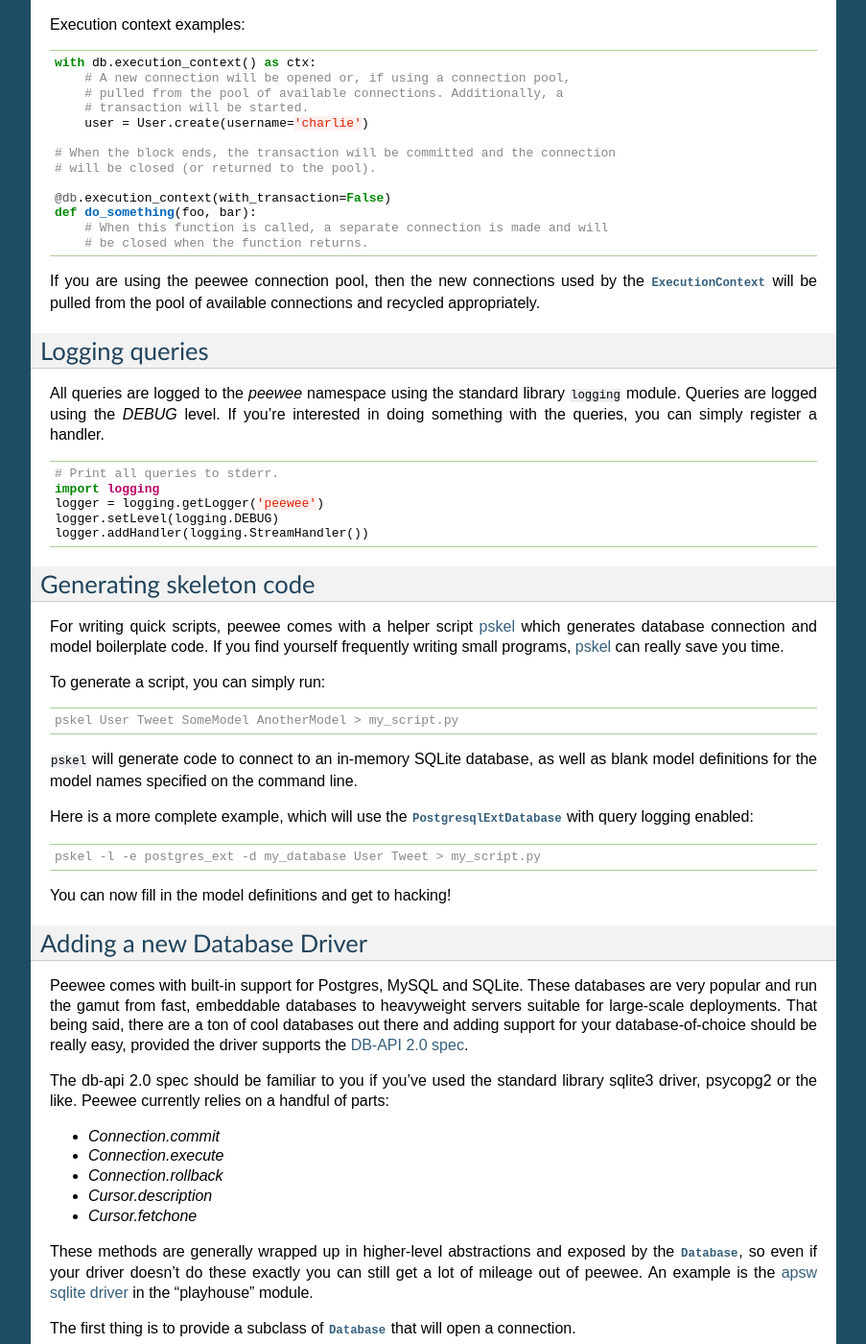
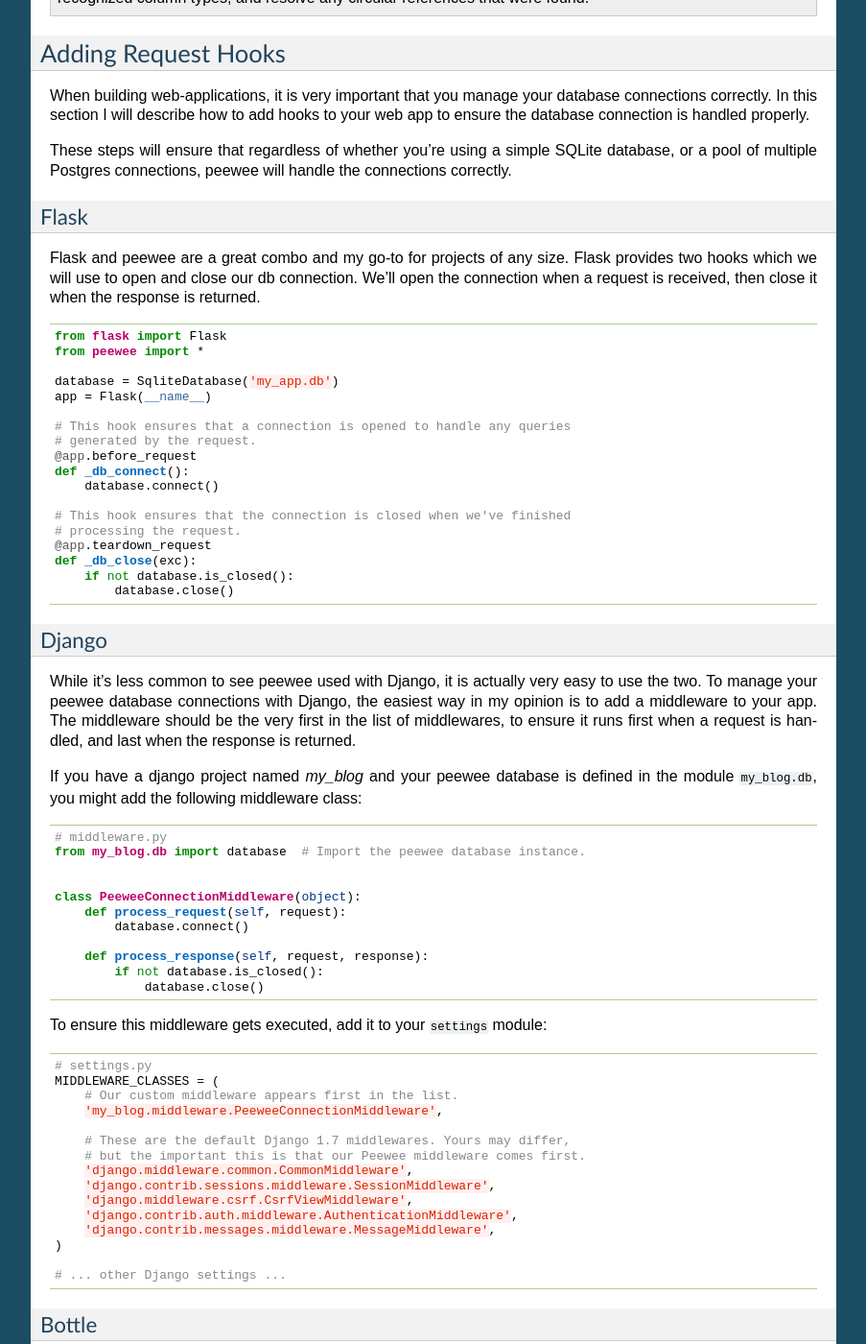
Before and after one commit to coleifer/peewee, a Sphinx documentation site: the page built from docs/peewee/database.rst, in a window 1280 px wide and 1400 px high, scrolled down 8878 px. Shown: the whole window at 96% size, without its empty margins (198-1101 px from the left). Built offline with Sphinx 7.4.7, drawn with Linux system fonts in a browser that asks for light colours; pages that are not in the unit, such as notebooks, are missing from menus; some of the changed text lies outside the part shown.

Commit message:
Docs updates.

```diff
--- a/docs/peewee/database.rst
+++ b/docs/peewee/database.rst
@@ -35,7 +35,9 @@
     def after_request_handler():
         database.close()
 
-.. note:: See also the :ref:`advanced connection management <advanced_connection_management>` section.
+.. note:: For examples of configuring connection hooks for several popular web frameworks, see the :ref:`adding_request_hooks` section.
+
+.. note:: For advanced connection management techniques, see the :ref:`advanced connection management <advanced_connection_management>` section.
 
 To use this database with your models, set the ``database`` attribute on an inner :ref:`Meta <model-options>` class:
 
@@ -242,6 +244,16 @@
     class User(BaseModel):
         username = CharField()
         # etc, etc
+
+Error 2006: MySQL server has gone away
+^^^^^^^^^^^^^^^^^^^^^^^^^^^^^^^^^^^^^^
+
+This particular error can occur when MySQL kills an idle database connection. This typically happens with web apps that do not explicitly manage database connections. What happens is your application starts, a connection is opened to handle the first query that executes, and, since that connection is never closed, it remains open, waiting for more queries.
+
+To fix this, make sure you are explicitly connecting to the database when you need to execute queries, and close your connection when you are done. In a web-application, this typically means you will open a connection when a request comes in, and close the connection when you return a response.
+
+See the :ref:`adding_request_hooks` for more information.
+
 
 Connecting using a Database URL
 -------------------------------
@@ -482,6 +494,111 @@
     You may need to go through the generated code to add indexes, fix unrecognized
     column types, and resolve any circular references that were found.
 
+.. _adding_request_hooks:
+
+Adding Request Hooks
+--------------------
+
+When building web-applications, it is very important that you manage your database connections correctly. In this section I will describe how to add hooks to your web app to ensure the database connection is handled properly.
+
+These steps will ensure that regardless of whether you're using a simple SQLite database, or a pool of multiple Postgres connections, peewee will handle the connections correctly.
+
+Flask
+^^^^^
+
+Flask and peewee are a great combo and my go-to for projects of any size. Flask provides two hooks which we will use to open and close our db connection. We'll open the connection when a request is received, then close it when the response is returned.
+
+.. code-block:: python
+
+    from flask import Flask
+    from peewee import *
+
+    database = SqliteDatabase('my_app.db')
+    app = Flask(__name__)
+
+    # This hook ensures that a connection is opened to handle any queries
+    # generated by the request.
+    @app.before_request
+    def _db_connect():
+        database.connect()
+
+    # This hook ensures that the connection is closed when we've finished
+    # processing the request.
+    @app.teardown_request
+    def _db_close(exc):
+        if not database.is_closed():
+            database.close()
+
+Django
+^^^^^^
+
+While it's less common to see peewee used with Django, it is actually very easy to use the two. To manage your peewee database connections with Django, the easiest way in my opinion is to add a middleware to your app. The middleware should be the very first in the list of middlewares, to ensure it runs first when a request is handled, and last when the response is returned.
+
+If you have a django project named *my_blog* and your peewee database is defined in the module ``my_blog.db``, you might add the following middleware class:
+
+.. code-block:: python
+
+    # middleware.py
+    from my_blog.db import database  # Import the peewee database instance.
+
+
+    class PeeweeConnectionMiddleware(object):
+        def process_request(self, request):
+            database.connect()
+
+        def process_response(self, request, response):
+            if not database.is_closed():
+                database.close()
+
+To ensure this middleware gets executed, add it to your ``settings`` module:
+
+.. code-block:: python
+
+    # settings.py
+    MIDDLEWARE_CLASSES = (
+        # Our custom middleware appears first in the list.
+        'my_blog.middleware.PeeweeConnectionMiddleware',
+
+        # These are the default Django 1.7 middlewares. Yours may differ,
+        # but the important this is that our Peewee middleware comes first.
+        'django.middleware.common.CommonMiddleware',
+        'django.contrib.sessions.middleware.SessionMiddleware',
+        'django.middleware.csrf.CsrfViewMiddleware',
+        'django.contrib.auth.middleware.AuthenticationMiddleware',
+        'django.contrib.messages.middleware.MessageMiddleware',
+    )
+
+    # ... other Django settings ...
+
+Bottle
+^^^^^^
+
+I haven't used bottle myself, but looking at the documentation I believe the following code should ensure the database connections are properly managed:
+
+.. code-block:: python
+
+    # app.py
+    from bottle import hook  #, route, etc, etc.
+    from peewee import *
+
+    db = SqliteDatabase('my-bottle-app.db')
+
+    @hook('before_request')
+    def _connect_db():
+        db.connect()
+
+    @hook('after_request')
+    def _close_db():
+        if not db.is_closed():
+            db.close()
+
+    # Rest of your bottle app goes here.
+
+Other frameworks
+^^^^^^^^^^^^^^^^
+
+Don't see your framework here? Please [open a GitHub ticket](https://github.com/coleifer/issues/new) and I'll see about adding a section, or better yet, submit a documentation pull-request.
+
 .. _advanced_connection_management:
 
 Advanced Connection Management
--- a/docs/peewee/quickstart.rst
+++ b/docs/peewee/quickstart.rst
@@ -46,6 +46,9 @@
 
         class Meta:
             database = db # This model uses the "people.db" database.
+
+.. note::
+    Note that we named our model ``Person`` instead of ``People``. This is a convention you should follow -- even though the table will contain multiple people, we always name the class using the singular form.
 
 There are lots of :ref:`field types <fields>` suitable for storing various types of data. Peewee handles converting between *pythonic* values those used by the database, so you can use Python types in your code without having to worry.
 
```
